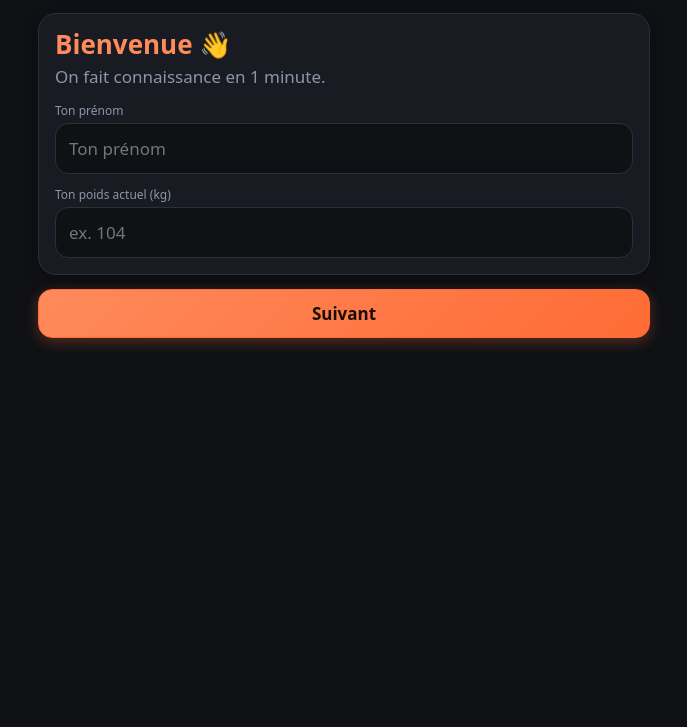
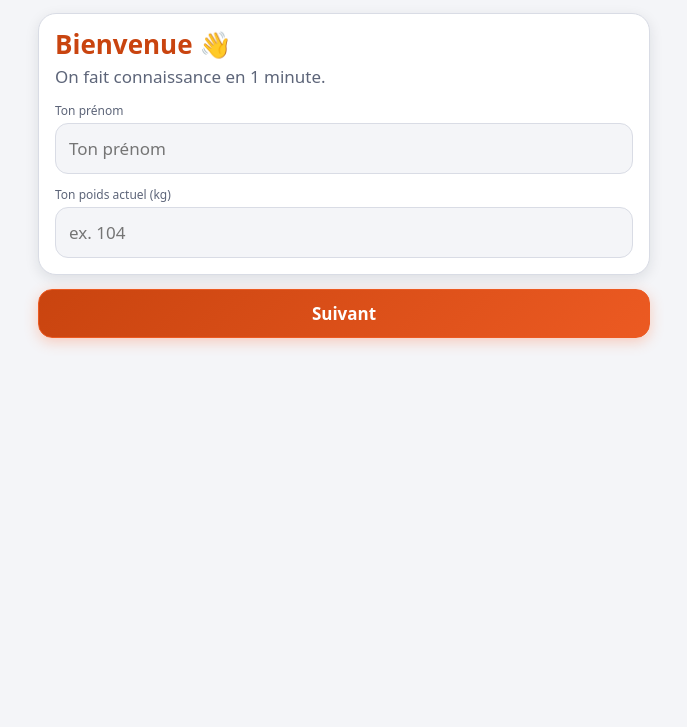
Before and after one commit to Misterluxuryplus/L-Appli-Muscu, a plain HTML site: page muscu.html in a window 1280 px wide. Shown: the part 73-800 px from the top of the page, without its empty margins (296-983 px from the left). Drawn offline with Linux system fonts and the light colour scheme.

Commit message:
Add files via upload

```diff
--- a/muscu.html
+++ b/muscu.html
@@ -1,12 +1,12 @@
 <!DOCTYPE html>
-<html lang="fr">
+<html lang="fr" data-theme="light">
 <head>
 <meta charset="utf-8">
 <meta name="viewport" content="width=device-width,initial-scale=1,viewport-fit=cover">
-<meta name="theme-color" content="#0f1115">
+<meta name="theme-color" content="#f4f5f8">
 <meta name="apple-mobile-web-app-capable" content="yes">
 <meta name="mobile-web-app-capable" content="yes">
-<meta name="apple-mobile-web-app-status-bar-style" content="black-translucent">
+<meta name="apple-mobile-web-app-status-bar-style" content="default">
 <meta name="apple-mobile-web-app-title" content="Appli Muscu">
 <link rel="manifest" href="manifest.webmanifest">
 <link rel="icon" href="icon-192.png">
@@ -231,7 +231,7 @@ function defaultProgram(){
   return buildProgram(pr.goal||'both',pr.level||'novice',nd);
 }
 function defaultState(){
-  return {v:1,updated:0,rest:90,perWeek:3,targetWeight:'',sel:'',program:defaultProgram(),sessions:[],body:[],comp:[],acts:[],theme:'dark',seeded:false,cm:'w',progV:0,notes:{},tm:{speed:5.5,inc:6,type:'tapis',level:'mod'},summary:null,moves:{},over:{},reviewSeen:'',deloadWeek:'',deloadAsked:'',renewAsked:'',profile:{name:'',goal:'both',level:'novice',height:'',injuries:''},onboarded:false,lastBackup:0,phase:'prog',rest1:60,rest2:120,cardioMin:30,extras:{},plan:{weeks:8,start:ymd(new Date()),days:[0,2,4]},draft:null};
+  return {v:1,updated:0,rest:90,perWeek:3,targetWeight:'',sel:'',program:defaultProgram(),sessions:[],body:[],comp:[],acts:[],theme:'light',seeded:false,cm:'w',progV:0,notes:{},tm:{speed:5.5,inc:6,type:'tapis',level:'mod'},summary:null,moves:{},over:{},reviewSeen:'',deloadWeek:'',deloadAsked:'',renewAsked:'',profile:{name:'',goal:'both',level:'novice',height:'',injuries:''},onboarded:false,lastBackup:0,phase:'prog',rest1:60,rest2:120,cardioMin:30,extras:{},plan:{weeks:8,start:ymd(new Date()),days:[0,2,4]},draft:null};
 }
 var SEED_ROWS=[];
 function ensureSeed(){
```
